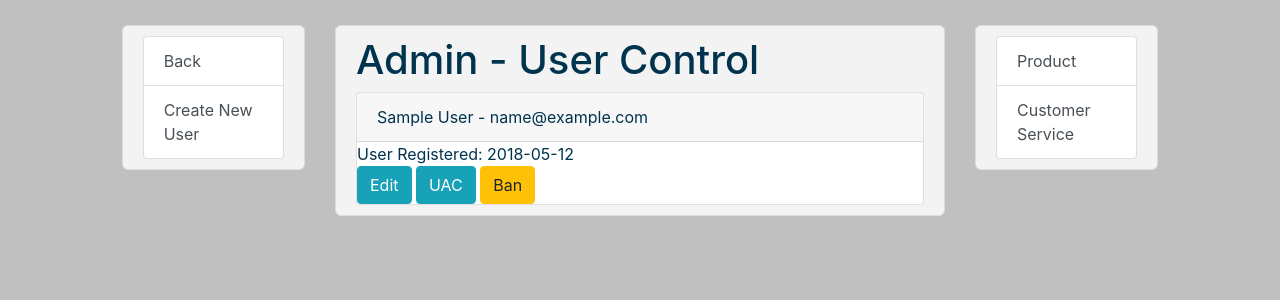
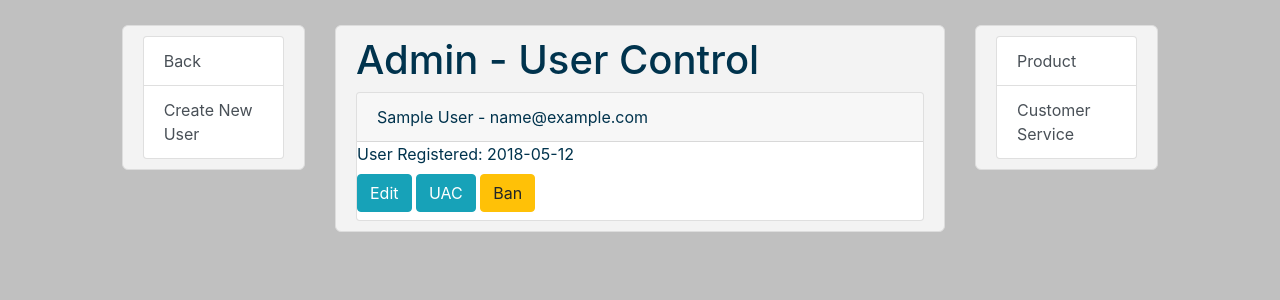
Before and after one commit to ectrimble20/FlaskProductSiteDemo, a Flask app: page /admin/user in a window 1280 px wide. Shown: the part 56-356 px from the top of the page. Run offline with Flask 2, Linux system fonts and the light colour scheme; the visitor is signed in with stand-in values (Sample User, id 1); data comes from the database, SQL or seed files in the repository; some libraries are stand-ins or nearby versions.

Commit message:
couple more admin tweaks, add/edit functionality in place

```diff
--- a/productsite/domain/admin/routes.py
+++ b/productsite/domain/admin/routes.py
@@ -52,11 +52,11 @@ def admin_new_user():
         return render_template('admin/user_create.html', form=form)
 
 
-@admin.route("/admin/user/<int:id>", methods=["GET", "POST"])
+@admin.route("/admin/user/<int:uid>", methods=["GET", "POST"])
 @login_required
-def admin_edit_user(id):
+def admin_edit_user(uid):
     uac_check(current_user.id, 'admin-user')
-    user = User.query.get_or_404(id)
+    user = User.query.get_or_404(uid)
     form = AdminEditUserForm()
     if form.validate_on_submit():
         user.email = form.email.data
@@ -68,23 +68,23 @@ def admin_edit_user(id):
         return redirect(url_for('admin.admin_user'))
     else:
         form.email.data = user.email
-        form.first_name.data = user.email
+        form.first_name.data = user.first_name
         form.last_name.data = user.last_name
         return render_template('admin/user_edit.html', form=form)
 
 
-@admin.route("/admin/user/<int:id>/ban", methods=["POST"])
+@admin.route("/admin/user/<int:uid>/ban", methods=["POST"])
 @login_required
 def admin_ban_user():
     uac_check(current_user.id, 'admin-user-ban')
-    pass
+    return redirect(url_for('admin.admin_user'))
 
 
-@admin.route("/admin/user/<int:id>/uac", methods=["GET", "POST"])
+@admin.route("/admin/user/<int:uid>/uac", methods=["GET", "POST"])
 @login_required
 def admin_uac_user():
     uac_check(current_user.id, 'admin-user-uac')
-    pass
+    return redirect(url_for('admin.admin_user'))
 
 
 @admin.route("/admin/product", methods=["GET", "POST"])
@@ -102,21 +102,21 @@ def admin_new_product():
     pass
 
 
-@admin.route("/admin/product/<int:id>", methods=["GET", "POST"])
+@admin.route("/admin/product/<int:pid>", methods=["GET", "POST"])
 @login_required
 def admin_edit_product():
     uac_check(current_user.id, 'admin-product')
     pass
 
 
-@admin.route("/admin/product/<int:id>/review", methods=["GET", "POST"])
+@admin.route("/admin/product/<int:pid>/review", methods=["GET", "POST"])
 @login_required
 def admin_edit_product_review():
     uac_check(current_user.id, 'admin-product-review')
     pass
 
 
-@admin.route("/admin/product/<int:id>/rating", methods=["GET", "POST"])
+@admin.route("/admin/product/<int:pid>/rating", methods=["GET", "POST"])
 @login_required
 def admin_edit_product_rating():
     uac_check(current_user.id, 'admin-product-rating')
@@ -137,7 +137,7 @@ def admin_cs_ticket():
     pass
 
 
-@admin.route("/admin/cs/ticket/<int:id>", methods=["GET", "POST"])
+@admin.route("/admin/cs/ticket/<int:tid>", methods=["GET", "POST"])
 @login_required
 def admin_cs_work_ticket():
     uac_check(current_user.id, 'admin-cs-ticket-work')
@@ -151,7 +151,7 @@ def admin_cs_order():
     pass
 
 
-@admin.route("/admin/cs/order/<int:id>", methods=["GET", "POST"])
+@admin.route("/admin/cs/order/<int:oid>", methods=["GET", "POST"])
 @login_required
 def admin_cs_work_order():
     uac_check(current_user.id, 'admin-cs-order-work')
--- a/productsite/templates/admin/user.html
+++ b/productsite/templates/admin/user.html
@@ -5,10 +5,10 @@
         <div class="card">
             <div class="card-header">{{ user.first_name }} {{ user.last_name }} - {{ user.email }}</div>
             <div class="card-content">User Registered: {{ user.create_date.strftime('%Y-%m-%d') }}</div>
-            <div class="card-content">
-                <a href="{{ url_for('admin.admin_edit_user', id=user.id) }}" class="btn btn-info">Edit</a>
-                <a href="{{ url_for('admin.admin_uac_user', id=user.id) }}" class="btn btn-info">UAC</a>
-                <a href="{{ url_for('admin.admin_ban_user', id=user.id) }}" class="btn btn-warning">Ban</a>
+            <div class="card-content pt-2 pb-2">
+                <a href="{{ url_for('admin.admin_edit_user', id=user.id) }}" class="btn btn-info btn-small">Edit</a>
+                <a href="{{ url_for('admin.admin_uac_user', id=user.id) }}" class="btn btn-info btn-small">UAC</a>
+                <a href="{{ url_for('admin.admin_ban_user', id=user.id) }}" class="btn btn-warning btn-small">Ban</a>
             </div>
         </div>
     {% endfor %}
```
